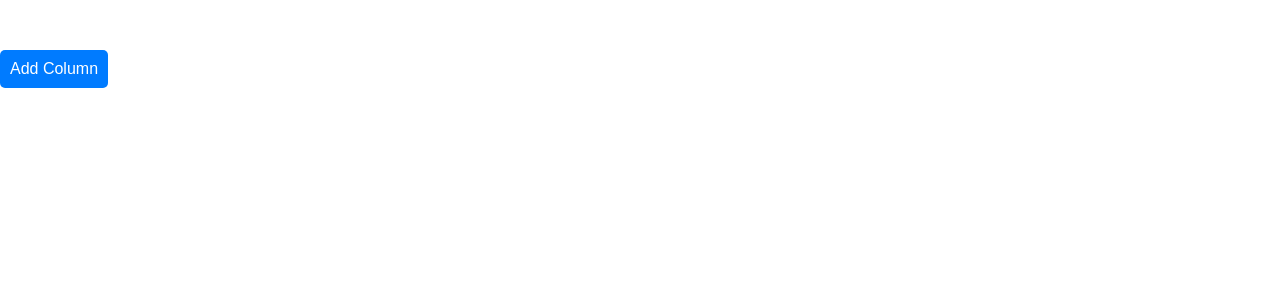
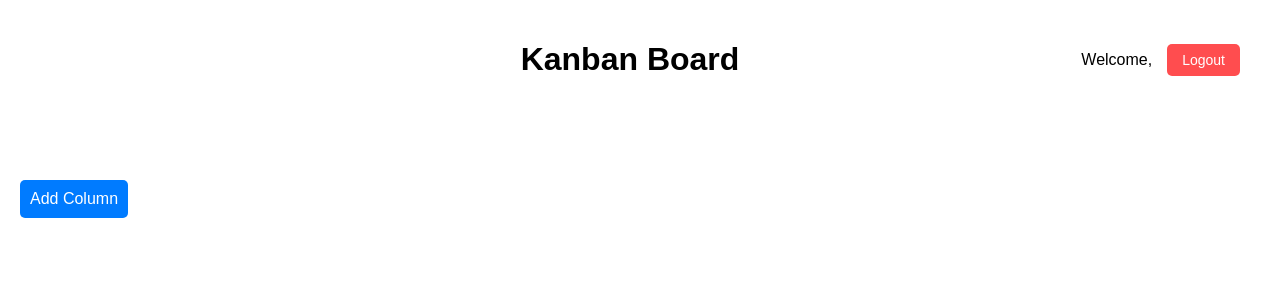
Before and after one commit to FireKatty/Kanban-Board-Application-, a React (Create React App) app in the folder frontend/: page / in a window 1280 px wide. Shown: the top 300 px of the page. Built offline with nearby package versions, Linux system fonts and the light colour scheme.

Commit message:
KanbanBoard Updates

```diff
--- a/frontend/src/App.js
+++ b/frontend/src/App.js
@@ -1,6 +1,6 @@
 import React, { useState } from 'react';
 // import Board from './components/Board';
-import KanbanPage from './Project/KanbanBoard';
+import KanbanPage from './pages/KanbanPage';
 
 function App() {
   return (
--- a/frontend/src/pages/KanbanPage.js
+++ b/frontend/src/pages/KanbanPage.js
@@ -1,250 +1,236 @@
-import React, { useState } from 'react';
+// // src/pages/KanbanPage.js
+// import React, { useState } from 'react';
+// import styled from 'styled-components';
+// import KanbanBoard from '../components/Board';
+
+// const mockUsers = ['John', 'Jane', 'Mike'];
+
+
+
+// const KanbanPage = () => {
+//     const initialColumns = {
+//         'todo': {
+//           name: 'To Do',
+//           tasks: [
+//             { id: 'task-1', content: 'Task 1', assignee: 'John' },
+//             { id: 'task-2', content: 'Task 2', assignee: 'Jane' }
+//           ]
+//         },
+//         'inProgress': {
+//           name: 'In Progress',
+//           tasks: [
+//             { id: 'task-3', content: 'Task 3', assignee: 'Mike' }
+//           ]
+//         },
+//         'done': {
+//           name: 'Done',
+//           tasks: []
+//         }
+//     };
+//     const [columns, setColumns] = useState({
+//         'todo': {
+//           name: 'To Do',
+//           tasks: [
+//             { id: 'task-1', content: 'Task 1', assignee: 'John' },
+//             { id: 'task-2', content: 'Task 2', assignee: 'Jane' }
+//           ]
+//         }});
+
+// //   const handleDragEnd = (result) => {
+// //     const { destination, source } = result;
+// //     if (!destination) return;
+
+// //     if (destination.droppableId === source.droppableId) {
+// //       const column = columns[source.droppableId];
+// //       const updatedTasks = Array.from(column.tasks);
+// //       const [removed] = updatedTasks.splice(source.index, 1);
+// //       updatedTasks.splice(destination.index, 0, removed);
+
+// //       const updatedColumns = { ...columns, [source.droppableId]: { ...column, tasks: updatedTasks } };
+// //       setColumns(updatedColumns);
+// //     } else {
+// //       const sourceColumn = columns[source.droppableId];
+// //       const destColumn = columns[destination.droppableId];
+// //       const sourceTasks = Array.from(sourceColumn.tasks);
+// //       const destTasks = Array.from(destColumn.tasks);
+
+// //       const [removed] = sourceTasks.splice(source.index, 1);
+// //       destTasks.splice(destination.index, 0, removed);
+
+// //       const updatedColumns = {
+// //         ...columns,
+// //         [source.droppableId]: { ...sourceColumn, tasks: sourceTasks },
+// //         [destination.droppableId]: { ...destColumn, tasks: destTasks }
+// //       };
+// //       setColumns(updatedColumns);
+// //     }
+// //   };
+
+//   const addColumn = () => {
+//     const columnId = `column-${Date.now()}`;
+//     const newColumn = { name: `New Column`, tasks: [] };
+//     setColumns({ ...columns, [columnId]: newColumn });
+//   };
+
+//   const renameColumn = (id, newName) => {
+//     const updatedColumns = { ...columns, [id]: { ...columns[id], name: newName } };
+//     setColumns(updatedColumns);
+//   };
+
+//   const removeColumn = (id) => {
+//     const updatedColumns = { ...columns };
+//     delete updatedColumns[id];
+//     setColumns(updatedColumns);
+//   };
+
+//   const addTask = (columnId, taskContent, assignee) => {
+//     const taskId = `task-${Date.now()}`;
+//     const newTask = { id: taskId, content: taskContent, assignee };
+//     const updatedColumn = { ...columns[columnId], tasks: [...columns[columnId].tasks, newTask] };
+//     setColumns({ ...columns, [columnId]: updatedColumn });
+//   };
+
+//   const removeTask = (columnId, taskId) => {
+//     const updatedTasks = columns[columnId].tasks.filter(task => task.id !== taskId);
+//     const updatedColumn = { ...columns[columnId], tasks: updatedTasks };
+//     setColumns({ ...columns, [columnId]: updatedColumn });
+//   };
+
+//   return (
+//     <PageContainer>
+//       <Header>
+//         <Title>Kanban Board</Title>
+//         <AddColumnButton onClick={addColumn}>Add Column</AddColumnButton>
+//       </Header>
+
+//       <KanbanBoard
+//         columns={columns}
+//         // handleDragEnd={handleDragEnd}
+//         renameColumn={renameColumn}
+//         removeColumn={removeColumn}
+//         addTask={addTask}
+//         removeTask={removeTask}
+//       />
+//     </PageContainer>
+//   );
+// };
+
+// export default KanbanPage;
+
+// // Styled Components
+
+// const PageContainer = styled.div`
+//   font-family: Arial, sans-serif;
+//   padding: 20px;
+// `;
+
+// const Header = styled.header`
+//   display: flex;
+//   justify-content: space-between;
+//   align-items: center;
+//   margin-bottom: 30px;
+// `;
+
+// const Title = styled.h1`
+//   font-size: 32px;
+// `;
+
+// const AddColumnButton = styled.button`
+//   background-color: #4CAF50;
+//   color: white;
+//   border: none;
+//   padding: 10px;
+//   cursor: pointer;
+// `;
+
+
+// KanbanPage.js
+import { useState } from 'react';
+import React  from 'react';
+import Columns from '../components/Columns'; // Import the Columns component
+
 import styled from 'styled-components';
-import { FaEdit, FaTrash, FaCheck } from 'react-icons/fa';
-import { DndContext, closestCenter } from '@dnd-kit/core';
-import { SortableContext, verticalListSortingStrategy, useSortable } from '@dnd-kit/sortable';
-import { CSS } from '@dnd-kit/utilities';
+import KanbanBoard from '../Project/KanbanBoard';
+
+const KanbanPage = ({ user }) => {
+  const [loggedIn, setLoggedIn] = useState(true);
+
+  const handleLogout = () => {
+    setLoggedIn(false);
+    // Additional logout logic can be added here (e.g., clearing tokens, redirecting)
+  };
+
+  return (
+    <PageContainer>
+      <Header>
+        <Title>Kanban Board</Title>
+        {loggedIn && (
+          <UserSection>
+            <WelcomeMessage>Welcome, {user}</WelcomeMessage>
+            <LogoutButton onClick={handleLogout}>Logout</LogoutButton>
+          </UserSection>
+        )}
+      </Header>
+      <BoardContainer>
+        <KanbanBoard/>
+      </BoardContainer>
+    </PageContainer>
+  );
+};
+
+export default KanbanPage;
 
 // Styled Components
-const TaskWrapper = styled.div`
-  background-color: white;
-  padding: 10px;
-  border-radius: 5px;
-  margin-bottom: 10px;
-  box-shadow: 0 2px 5px rgba(0, 0, 0, 0.1);
-  display: flex;
-  justify-content: space-between;
-  align-items: center;
-  cursor: pointer;
+
+const PageContainer = styled.div`
+  font-family: Arial, sans-serif;
+  padding: 20px;
 `;
 
-const TaskDetails = styled.div`
+const Header = styled.header`
   display: flex;
-  flex-direction: column;
+  justify-content: center;
+  align-items: center;
+  margin-bottom: 30px;
+  position: relative;
 `;
 
-const TaskTitle = styled.h4`
-  margin: 0;
-  font-size: 16px;
+const Title = styled.h1`
+  font-size: 32px;
+  font-weight: bold;
+  text-align: center;
+  margin-right: 20px;
 `;
 
-const TaskDescription = styled.p`
-  margin: 5px 0;
-  font-size: 14px;
-  color: #555;
+const UserSection = styled.div`
+  position: absolute;
+  right: 20px;
+  display: flex;
+  align-items: center;
 `;
 
-const TaskActions = styled.div`
-  display: flex;
-  gap: 10px;
+const WelcomeMessage = styled.span`
+  font-size: 16px;
+  margin-right: 15px;
 `;
 
-const TaskButton = styled.button`
-  background-color: #007bff;
+const LogoutButton = styled.button`
+  background-color: #ff4d4f;
   color: white;
   border: none;
-  padding: 5px;
+  padding: 8px 15px;
+  font-size: 14px;
+  cursor: pointer;
   border-radius: 5px;
-  cursor: pointer;
-  font-size: 14px;
-  transition: background-color 0.3s;
 
   &:hover {
-    background-color: #0056b3;
+    background-color: #ff7875;
   }
 `;
 
-const ColumnWrapper = styled.div`
-  background-color: #f4f5f7;
-  padding: 15px;
-  border-radius: 10px;
-  width: 300px;
-  margin: 10px;
+const BoardContainer = styled.div`
+  display: flex;
+  justify-content: space-between;
+  gap: 20px;
+  /* Kanban board layout styles go here */
 `;
-
-const ColumnTitle = styled.h3`
-  margin: 0 0 10px;
-  text-align: center;
-`;
-
-// Task Component (Sortable)
-const SortableTask = ({ id, task, columnId, deleteTask, toggleTaskCompletion, editTask }) => {
-  const { attributes, listeners, setNodeRef, transform, transition } = useSortable({
-    id,
-    data: { type: 'task', columnId },
-  });
-
-  const style = {
-    transform: CSS.Transform.toString(transform),
-    transition,
-  };
-
-  return (
-    <TaskWrapper ref={setNodeRef} style={style}>
-      <div {...attributes} {...listeners} style={{ cursor: 'grab', marginRight: '10px' }}>
-        <FaEdit style={{ cursor: 'grab' }} />
-      </div>
-      <TaskDetails>
-        <TaskTitle>{task.title}</TaskTitle>
-        <TaskDescription>{task.description}</TaskDescription>
-        <small>Due: {task.dueDate}</small>
-      </TaskDetails>
-      <TaskActions>
-        <TaskButton
-          onClick={(e) => {
-            e.stopPropagation();
-            toggleTaskCompletion(columnId, task.id);
-          }}
-        >
-          {task.completed ? <FaCheck /> : 'Complete'}
-        </TaskButton>
-        <TaskButton
-          onClick={(e) => {
-            e.stopPropagation();
-            editTask(columnId, task.id);
-          }}
-        >
-          <FaEdit />
-        </TaskButton>
-        <TaskButton
-          onClick={(e) => {
-            e.stopPropagation();
-            deleteTask(columnId, task.id);
-          }}
-        >
-          <FaTrash />
-        </TaskButton>
-      </TaskActions>
-    </TaskWrapper>
-  );
-};
-
-// Column Component (Drag and Drop)
-const Column = ({ columnId, column, columns, setColumns, deleteTask, toggleTaskCompletion, editTask }) => {
-  const handleDragEnd = (event) => {
-    const { active, over } = event;
-
-    // Check if a task was dragged and dropped
-    if (over && active.data.current.type === 'task') {
-      const activeColumnId = active.data.current.columnId;
-      const overColumnId = over.id;
-
-      // Check if task is dropped in another column
-      if (activeColumnId !== overColumnId) {
-        const task = columns[activeColumnId]?.tasks.find((t) => t.id === active.id);
-
-        // Ensure task exists
-        if (!task) return;
-
-        // Remove task from source column
-        const updatedSourceColumn = {
-          ...columns[activeColumnId],
-          tasks: columns[activeColumnId].tasks.filter((t) => t.id !== active.id),
-        };
-
-        // Add task to target column
-        const updatedTargetColumn = {
-          ...columns[overColumnId],
-          tasks: [...columns[overColumnId].tasks, task],
-        };
-
-        // Update columns state
-        setColumns((prevColumns) => ({
-          ...prevColumns,
-          [activeColumnId]: updatedSourceColumn,
-          [overColumnId]: updatedTargetColumn,
-        }));
-      }
-    }
-  };
-
-  return (
-    <ColumnWrapper>
-      <ColumnTitle>{column.title}</ColumnTitle>
-      <DndContext collisionDetection={closestCenter} onDragEnd={handleDragEnd}>
-        <SortableContext items={column.tasks.map((task) => task.id)} strategy={verticalListSortingStrategy}>
-          {column.tasks.map((task) => (
-            <SortableTask
-              key={task.id}
-              id={task.id}
-              task={task}
-              columnId={columnId}
-              deleteTask={deleteTask}
-              toggleTaskCompletion={toggleTaskCompletion}
-              editTask={editTask}
-            />
-          ))}
-        </SortableContext>
-      </DndContext>
-    </ColumnWrapper>
-  );
-};
-
-// Parent Component
-const KanbanBoard = () => {
-  const [columns, setColumns] = useState({
-    'column-1': {
-      title: 'To Do',
-      tasks: [
-        { id: 'task-1', title: 'Task 1', description: 'Description of Task 1', dueDate: '2025-01-30', completed: false },
-        { id: 'task-2', title: 'Task 2', description: 'Description of Task 2', dueDate: '2025-01-31', completed: false },
-      ],
-    },
-    'column-2': {
-      title: 'In Progress',
-      tasks: [
-        { id: 'task-3', title: 'Task 3', description: 'Description of Task 3', dueDate: '2025-02-01', completed: false },
-      ],
-    },
-    'column-3': {
-      title: 'Done',
-      tasks: [],
-    },
-  });
-
-  const deleteTask = (columnId, taskId) => {
-    setColumns((prevColumns) => {
-      const updatedTasks = prevColumns[columnId].tasks.filter((task) => task.id !== taskId);
-      return {
-        ...prevColumns,
-        [columnId]: { ...prevColumns[columnId], tasks: updatedTasks },
-      };
-    });
-  };
-
-  const toggleTaskCompletion = (columnId, taskId) => {
-    setColumns((prevColumns) => {
-      const updatedTasks = prevColumns[columnId].tasks.map((task) =>
-        task.id === taskId ? { ...task, completed: !task.completed } : task
-      );
-      return {
-        ...prevColumns,
-        [columnId]: { ...prevColumns[columnId], tasks: updatedTasks },
-      };
-    });
-  };
-
-  const editTask = (columnId, taskId) => {
-    // Logic for editing task (e.g., open a modal)
-    console.log('Edit Task:', columnId, taskId);
-  };
-
-  return (
-    <div style={{ display: 'flex', overflowX: 'auto' }}>
-      {Object.keys(columns).map((columnId) => (
-        <Column
-          key={columnId}
-          columnId={columnId}
-          column={columns[columnId]}
-          columns={columns}
-          setColumns={setColumns}
-          deleteTask={deleteTask}
-          toggleTaskCompletion={toggleTaskCompletion}
-          editTask={editTask}
-        />
-      ))}
-    </div>
-  );
-};
-
-export default KanbanBoard;
```
